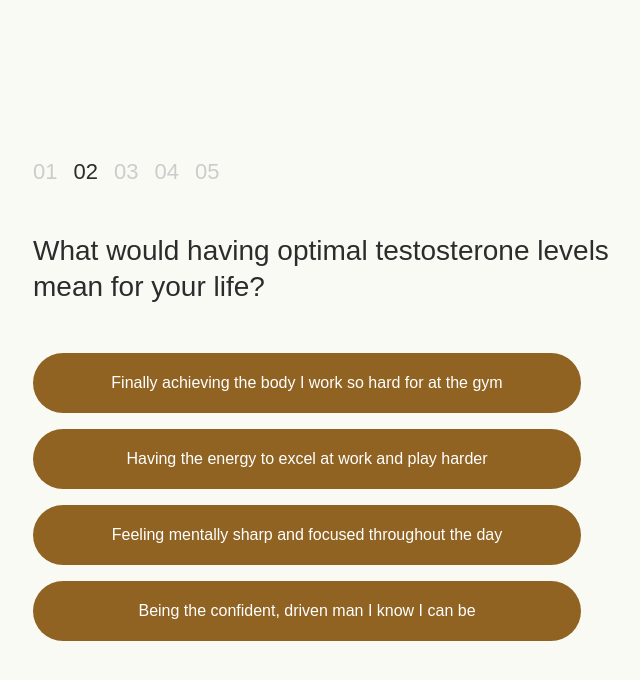
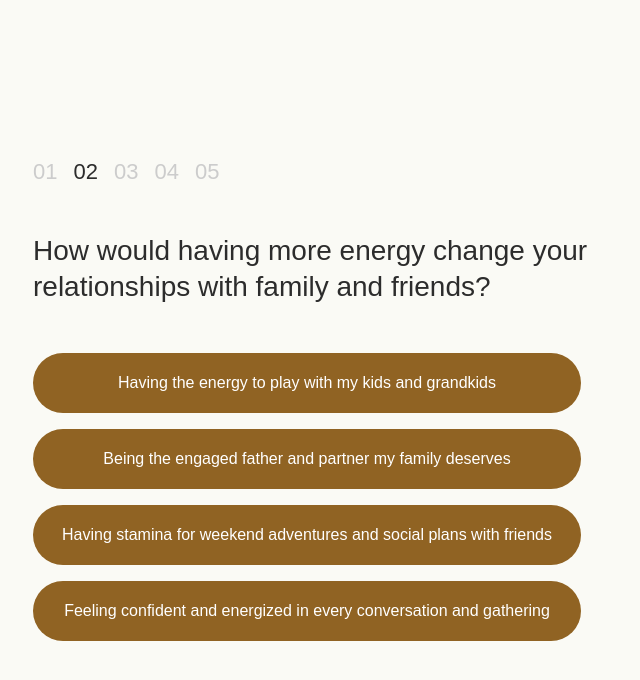
Before and after one commit to jamesloesch-vital/trt-quiz, a plain HTML site: page index.html in a window 1280 px wide. Both pictures are taken after a click on the button "Build the strong, muscular physique I've always wanted". Shown: the part 792-1472 px from the top of the page, without its empty margins (307-947 px from the left). Drawn offline with Linux system fonts and the light colour scheme; a web font is replaced by a local one.

Commit message:
Question change

```diff
--- a/index.html
+++ b/index.html
@@ -105,14 +105,14 @@
 
             <!-- Question -->
             <div class="question-container">
-                <h2 class="question-title">What would having optimal testosterone levels mean for your life?</h2>
+                <h2 class="question-title">How would having more energy change your relationships with family and friends?</h2>
 
                 <!-- Answer Options -->
                 <div class="answer-options">
-                    <button class="answer-btn">Finally achieving the body I work so hard for at the gym</button>
-                    <button class="answer-btn">Having the energy to excel at work and play harder</button>
-                    <button class="answer-btn">Feeling mentally sharp and focused throughout the day</button>
-                    <button class="answer-btn">Being the confident, driven man I know I can be</button>
+                    <button class="answer-btn">Having the energy to play with my kids and grandkids</button>
+                    <button class="answer-btn">Being the engaged father and partner my family deserves</button>
+                    <button class="answer-btn">Having stamina for weekend adventures and social plans with friends</button>
+                    <button class="answer-btn">Feeling confident and energized in every conversation and gathering</button>
                 </div>
             </div>
         </div>
```
